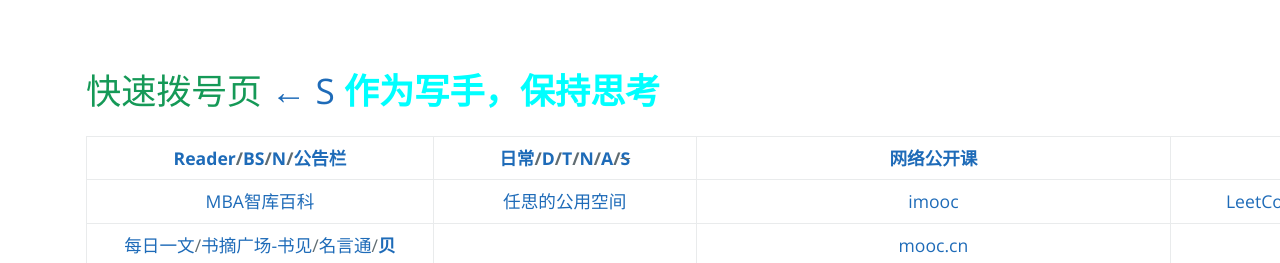
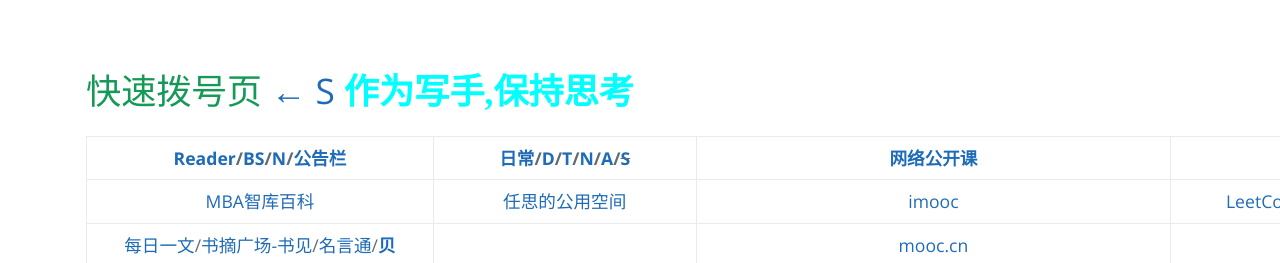
Before and after one commit to AmbroseRen/test, a Jekyll site: the page built from navigation.md, in a window 1280 px wide. Shown: the top 263 px of the page. Built offline with Jekyll 4.4.1, drawn with Linux system fonts in a browser that asks for light colours; our own code applies the rules of GitHub Pages for plain Markdown files; the repository's description, which GitHub fills in, is left out.

Commit message:
Update navigation.md

```diff
--- a/navigation.md
+++ b/navigation.md
@@ -21,7 +21,7 @@
   })
 </script>
 
-# 快速拨号页  [←](https://ambroseren.github.io/test/indexes.html)  [S](search.md)    <b><font color="#00ffff" face="楷体">作为写手，保持思考</font></b>
+# 快速拨号页  [←](https://ambroseren.github.io/test/indexes.html)  [S](search.md)    <b><font color="#00ffff" face="楷体">作为写手,保持思考</font></b>
 
 | [Reader](Library/BookListsOne.md)/[BS](Library/BookSearch.md)/[N](Library/Novel.md)/[公告栏](https://ambroseren.github.io/test/sag3.html) | [日常](https://ambroseren.github.io/test/navigation.html#sp)/[D](Data/DataRank.md)/[T](Data/TorrentKitty.md)/[N](Library/synthesize.md)/[A](Art/index.md)/~~[S](https://shouku123.com/rensi)~~ | [网络公开课](Library/LearnPlatform.md) | 算法社区 |
 |:---:|:---:|:---:|:---:|
```
